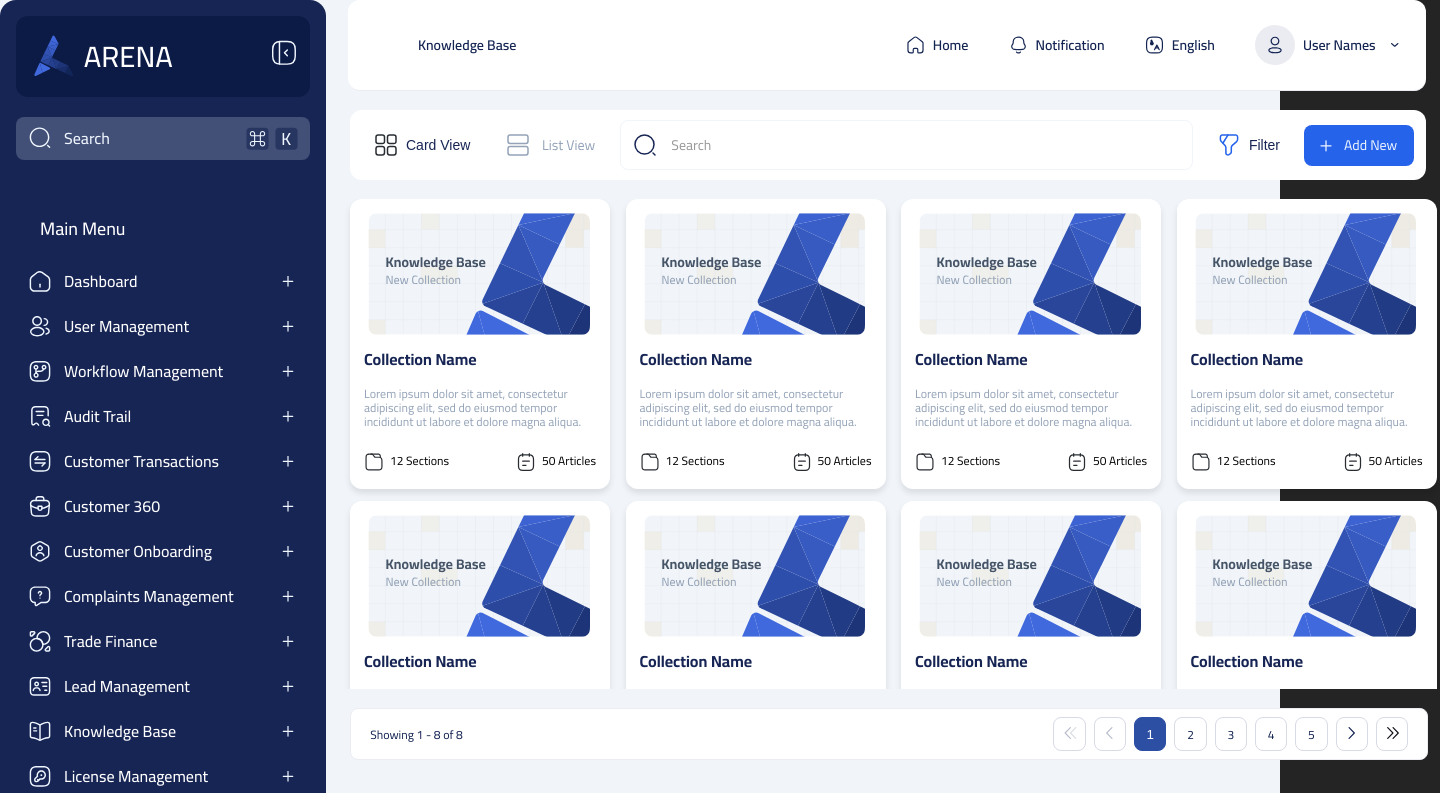
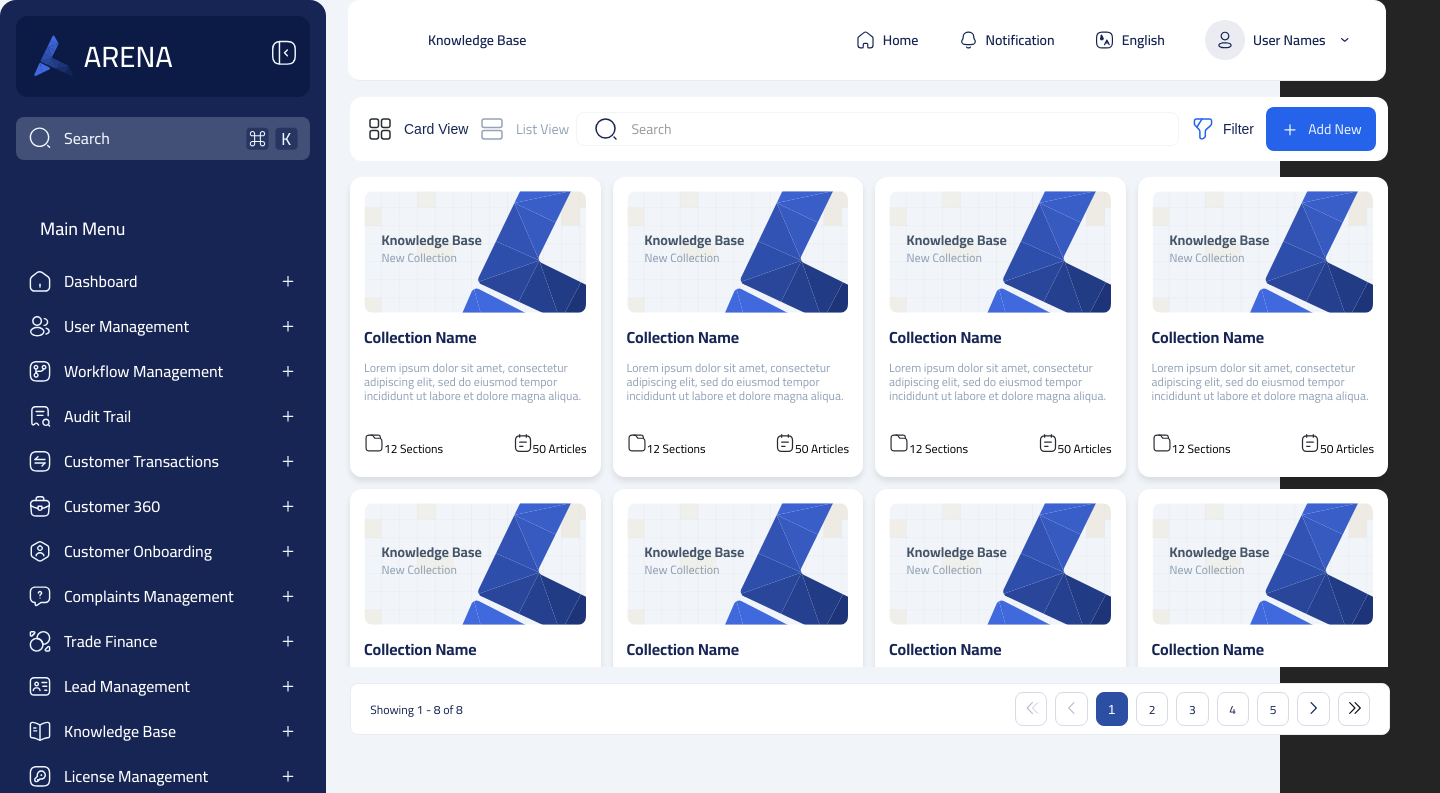
Before and after one commit to TasneemFarraj/Arena, a React (Vite) app: page /knowledge-base in a window 1280 px wide. Shown: the top 793 px of the page, 1440 px wide, since content can reach past the window. Built offline with nearby package versions, Linux system fonts and the light colour scheme.

Commit message:
fix: sizes fix

```diff
--- a/src/components/KnowledgeBase/KnowledgeBase.scss
+++ b/src/components/KnowledgeBase/KnowledgeBase.scss
@@ -35,10 +35,10 @@
   }
   .knowledge-header {
     display: flex;
-    width: 1052px;
+    width: 1014px;
     gap: 21px;
     padding: 10px 12px;
-    margin: 19px 12px;
+    margin: 16px 12px;
     align-items: center;
     justify-content: space-between;
     background: #fff;
@@ -52,14 +52,12 @@
     .knowledge-header-actions {
       display: flex;
       align-items: center;
-      gap: 12px;
       flex: 1;
 
       .view-toggle {
         display: flex;
         align-items: center;
-        gap: 8px;
-        padding: 8px 12px;
+        gap: 12px;
         border-radius: 5px;
         font-size: 14px;
         color: #172554;
@@ -71,21 +69,23 @@
       .search-bar {
         display: flex;
         align-items: center;
-        padding: 10px 12px;
+        padding: 3px 2.725px;
         gap: 12px;
         flex: 2;
-        max-width: 60%;
         justify-content: center;
         border-radius: 8px;
         border: 1px solid #f1f5f9;
         background: #fff;
+        padding: 4.2px 16.20px;
+        width:564px;
+
 
         .search-icon {
           width: 24px;
           height: 24px;
+          padding: 0;
           display: flex;
-          align-items: center;
-          justify-content: center;
+          margin: 0;
         }
 
         .search-input {
@@ -96,6 +96,8 @@
           color: #94A3B8;
           font-family: Cairo;
           background: transparent;
+          width: 226px;
+          height: 20px;
 
           &::placeholder {
             color: #999;
@@ -121,10 +123,11 @@
         border: none;
         display: flex;
         width: 110px;
-        padding: 10px 12px;
+        height: 44px;
         align-items: center;
+        cursor: pointer;
         gap: 8px;
-        cursor: pointer;
+        justify-content: center;
         color: #EFF6FF;
         font-variant-numeric: lining-nums proportional-nums;
         font-family: Cairo;
@@ -154,7 +157,7 @@
 
   .card-container {
     display: grid;
-    width:1090px;
+    width:1038px;
     height: 490px;
     grid-template-columns: repeat(4,1fr);
     grid-template-rows: repeat(2, auto);
@@ -188,7 +191,6 @@
     border-radius: 12px;
     box-shadow: 0 4px 6px rgba(0, 0, 0, 0.1);
     display: flex;
-    width: 260px;
     min-width: 249.5px;
     max-width: 304px;
     flex-direction: column;
@@ -199,30 +201,30 @@
   .card-image {
     width: 221.5px;
     height: 122px;
-    padding: 14px 14px 0 18px;
     border-radius: 8px;
+    padding: 14px 14px 12px 14px;
 
   }
 
   .card-content {
-    padding: 12px 14px 14px 14px;
     h3 {
+      padding: 0 14px 12px 14px;
       font-size: 16px;
       font-weight: bold;
-      margin-top: 0;
+      margin: 0;
       color: #172554;
    }
 
     p {
       color:  #94A3B8;
-      margin-bottom: 18px;
-      margin-top: 12px;
+      padding: 0 14px 18px 14px;
       font-variant-numeric: lining-nums proportional-nums;
       font-family: Cairo;
       font-size: 12px;
       font-style: normal;
       font-weight: 400;
       line-height: 14px;
+      margin-top: 0;
     }
 
     .card-footer {
@@ -236,15 +238,14 @@
       line-height: 28px;
       display: flex;
       align-items: flex-start;
-      gap: 49px;
       align-self: stretch;
+      padding: 0px 14px 14px 14px;
+      gap:49px;
 
       .icon-footer {
         width: 20px;
         height: 20px;
         flex-shrink: 0;
-        margin-right: 6px;
-        vertical-align: middle;
       }
     }
 
@@ -256,7 +257,7 @@
     align-items: center;
     padding-left:  19.22px;
     padding-right:  19.22px;
-    width: 1038px;
+    width: 999.6px;
     height: 50px;
     flex-shrink: 0;
     border-radius: 8px;
@@ -269,7 +270,7 @@
     font-style: normal;
     font-weight: 400;
     line-height: 17px;
-    margin: 19px 12px;
+    margin: 16px 12px;
 
     .pagination {
       display: flex;
@@ -278,6 +279,7 @@
 
       .pagination-button {
         padding: 5px 10px;
+        gap:4.75;
         border: 1px solid #D8DAE5;
         background: none;
         color: #2C4FA4;
@@ -297,7 +299,7 @@
           color:#142452;
           text-align: center;
           font-variant-numeric: lining-nums proportional-nums;
-                    font-family: Cairo;
+          font-family: Cairo;
           font-size: 12px;
           font-style: normal;
           font-weight: 400;
--- a/src/components/Navbar/Navbar.scss
+++ b/src/components/Navbar/Navbar.scss
@@ -3,15 +3,15 @@
   justify-content: space-between;
   border-radius: 12px;
   align-items: center;
-  padding: 5px 20px;
+  padding: 19px 30px;
   margin-left: 12px;
   background-color: #FFFFFF;
   gap: 19px;
   align-self: stretch;
   stroke: #D8DAE5;
   color: #142452;
-  height: 80px;
-  width: 1038px;
+  height: 42px;
+  width: 978px;
   margin-left: 22px;
   border-bottom: 1px solid #EBECF2;
 
--- a/src/components/Sidebar/Sidebar.scss
+++ b/src/components/Sidebar/Sidebar.scss
@@ -23,7 +23,10 @@
       flex: 1 0 0;
       align-self: stretch;
 
-
+      &.collapsed.with-submenu {
+        border-bottom-right-radius: 0%;
+        border-top-right-radius: 0%;
+      }
       .menu{
         padding: 12px;
         justify-content: center;
@@ -69,7 +72,7 @@
       .toggle {
         position: absolute;
         left: 150px;
-        top:60px;
+        top:30px;
         display: flex;
         width: 28px;
         height: 28px;
@@ -84,7 +87,8 @@
         }
       }
     }
-  }}
+  }
+}
   .close-submenu-btn {
     position: absolute;
     top: 10px;
@@ -94,24 +98,36 @@
     cursor: pointer;
   }
 
+
 .submenu {
   position: fixed;
   top: 0;
-    left: 100px;
+  left: 108px;
   width: 250px;
   height: 100vh;
-    background-color: #1c2e67;
+  background-color: #172554;
   color: #fff;
   transition: transform 0.3s ease;
   transform: translateX(100%);
   z-index: 1000;
-    border-radius: 16px;
+  border-top-left-radius: 0%;
+  border-bottom-left-radius: 0%;
+  border-top-right-radius: 16px;
+  border-bottom-right-radius: 16px;
   overflow-y: auto;
+  .sidebar {
+
+
+    &.collapsed.with-submenu {
+      border-bottom-right-radius: 0%;
+      border-top-right-radius: 0%;
     }
+}}
 
 .submenu.visible {
   transform: translateX(0);
 }
+
 
 
   .header-menu{
@@ -172,7 +188,7 @@
   .menu-text-container {
     display: flex;
     flex-direction: column;
-    gap: 4px; // Adjust the gap as needed
+    gap: 4px; //
   }
 
   .submenu-description {
--- a/src/components/Sidebar/Sidebar.tsx
+++ b/src/components/Sidebar/Sidebar.tsx
@@ -16,17 +16,18 @@ const Sidebar: React.FC = () => {
   const handleSearch = (e: React.ChangeEvent<HTMLInputElement>) => {
     setSearch(e.target.value.toLowerCase());
   };
-
   const handleItemClick = (item: SidebarItem) => {
     if (item.route) {
       setActiveRoute(item.route);
       navigate(item.route);
+      setIsSubmenuVisible(false);
     } else if (item.expandable) {
-      setIsSubmenuVisible(!isSubmenuVisible);
+      setIsSubmenuVisible(true);
       setActiveSubmenu(item.name);
-      setIsCollapsed(true); // Collapse sidebar when a submenu is toggled
+      setIsCollapsed(true);
     }
   };
+
 
   const handleCloseSubmenu = () => {
     setIsSubmenuVisible(false);
@@ -49,7 +50,7 @@ const Sidebar: React.FC = () => {
       <div className={`submenu ${isSubmenuVisible ? "visible" : ""}`}>
         <button className="close-submenu-btn" onClick={handleCloseSubmenu}>
           <img
-            src="/src/assets/close-icon.svg"
+            src="/src/assets/white-round-close.png"
             alt="Close"
             width={24}
             height={24}
@@ -62,6 +63,7 @@ const Sidebar: React.FC = () => {
               className={`menu-item ${subItem.route === activeRoute ? "active" : ""}`}
               onClick={() => handleItemClick(subItem)}
             >
+
               <img
                 src={subItem.icon}
                 alt={`${subItem.name} Icon`}
@@ -79,8 +81,8 @@ const Sidebar: React.FC = () => {
   };
   return (
     <>
-      <div className={`sidebar ${isCollapsed ? "collapsed" : ""}`}>
-        <div className="header">
+              <div className={`sidebar ${isCollapsed ? "collapsed" : ""} ${isSubmenuVisible ? "with-submenu" : ""}`}>
+              <div className="header">
           <div className="logo-container" onClick={() => navigate("/")}>
             <img
               src="/src/assets/Arena-logo-icon.svg"
--- a/src/components/Sidebar/sidebarConfig.ts
+++ b/src/components/Sidebar/sidebarConfig.ts
@@ -38,13 +38,13 @@ export const sidebarItems = [
     subItems: [
       {
         name: "Sub Item 1",
-        icon: "/src/assets/sub-item1-icon.svg",
+        icon: "/src/assets/Home.svg",
         route: "/sub-item1",
         description: "Description for Sub Item 1"
       },
       {
         name: "Sub Item 2",
-        icon: "/src/assets/sub-item2-icon.svg",
+        icon: "/src/assets/Notification.svg",
         route: "/sub-item2",
         description: "Description for Sub Item 2"
       }
@@ -83,13 +83,6 @@ export const sidebarItems = [
     name: "Lead Management",
     icon: LeadManagement,
     expandable: true,
-    description: "Oversee and analyze sales leads and opportunities."
-  },
-  {
-    name: "Knowledge Base",
-    icon: KnowledgeBase,
-    route: "/knowledge-base",
-    expandable: true,
     subItems: [
       {
         name: "Sub Item 3",
@@ -99,11 +92,17 @@ export const sidebarItems = [
       },
       {
         name: "Sub Item 4",
-        icon: "/src/assets/sub-item4-icon.svg",
+        icon: "/src/assets/license.svg",
         route: "/sub-item4",
         description: "Description for Sub Item 4"
       }
-    ]
+    ]  },
+  {
+    name: "Knowledge Base",
+    icon: KnowledgeBase,
+    route: "/knowledge-base",
+    expandable: true,
+
   },
   {
     name: "License Management",
```
Also changed, not shown: src/components/KnowledgeBase/AddNewCollection.scss (+37 -15 lines), src/components/KnowledgeBase/AddNewCollection.tsx (+8 -8 lines), src/assets/white-round-close.png (added). Lines whose indentation alone changed are shown as unchanged.
